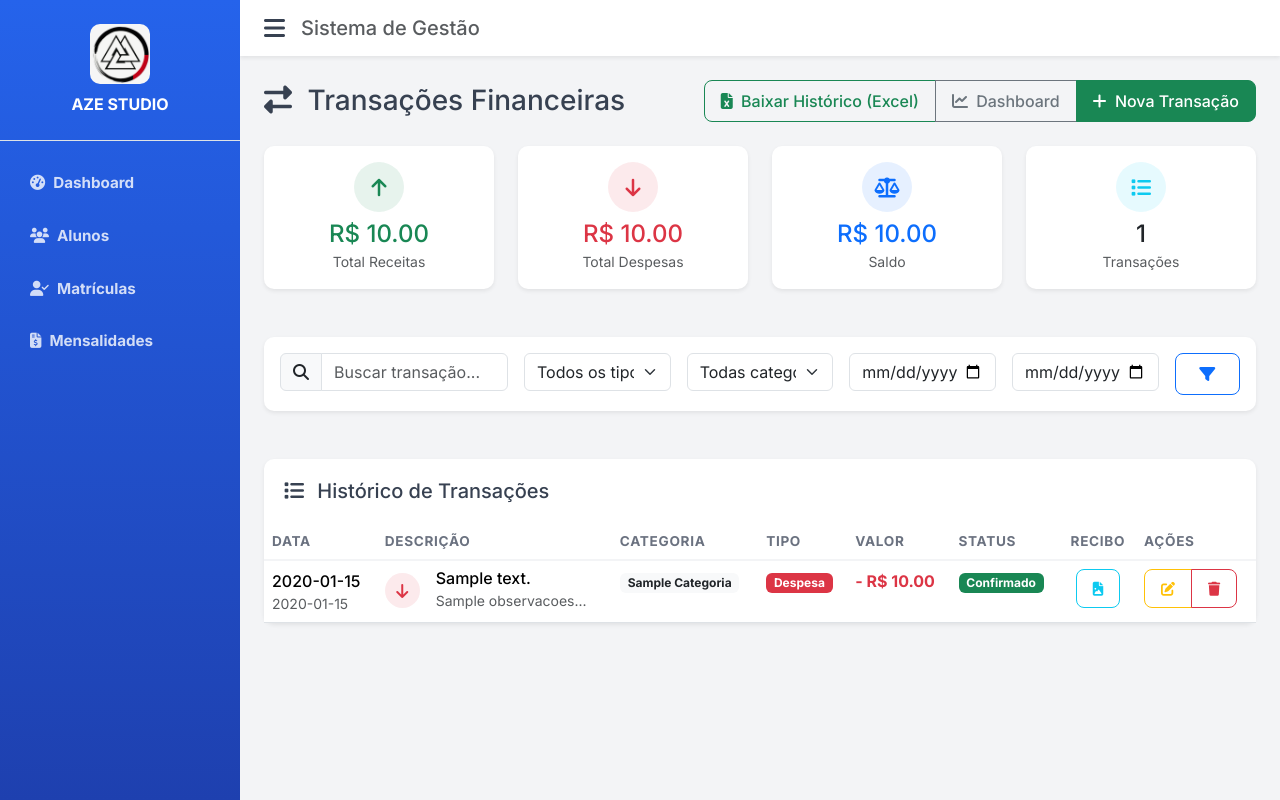
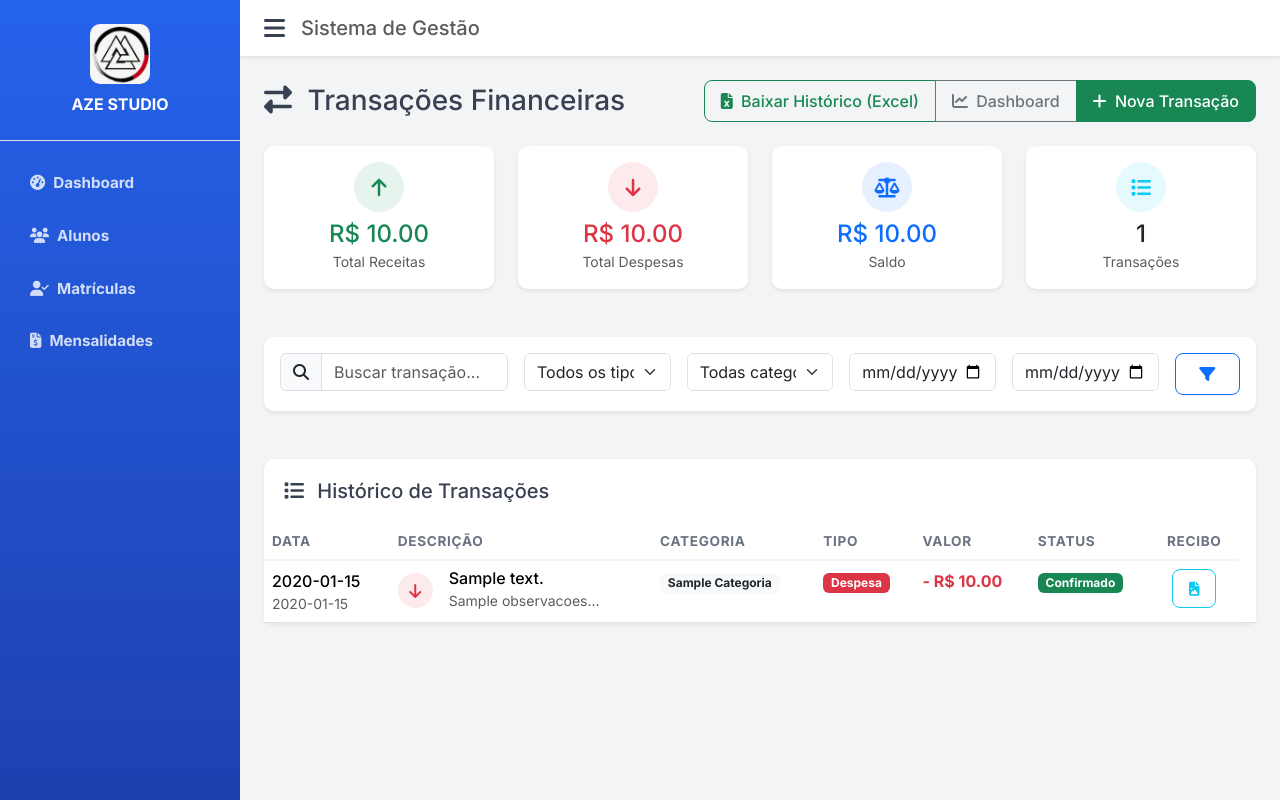
Before and after one commit to fabriciodasilveira/academia_lutas_web_fastapi--1-, a Python web app: template frontend/templates/financeiro/transacoes.html in a window 1280 px wide. Run offline with Jinja, Linux system fonts and the light colour scheme; the template is opened without the code that fills it: most values are stand-ins (such as "Sample title", 1, 10 or a date in 2020).

Commit message:
Update transacoes.html

```diff
--- a/frontend/templates/financeiro/transacoes.html
+++ b/frontend/templates/financeiro/transacoes.html
@@ -150,7 +150,7 @@
                             <th>Valor</th>
                             <th>Status</th>
                             <th class="text-center">Recibo</th>
-                            <th width="120">Ações</th>
+                            <!-- <th width="120">Ações</th> -->
                         </tr>
                     </thead>
                     <tbody>
@@ -236,6 +236,7 @@
                                 {% endif %}
                             </td>
                             <td>
+                                <!--
                                 <div class="btn-group btn-group-sm" role="group">
                                     <button class="btn btn-outline-warning" onclick="editTransacao({{ transacao.id }})" title="Editar">
                                         <i class="fas fa-edit"></i>
@@ -244,6 +245,7 @@
                                         <i class="fas fa-trash"></i>
                                     </button>
                                 </div>
+                                -->
                             </td>
                         </tr>
                         {% endfor %}
```
